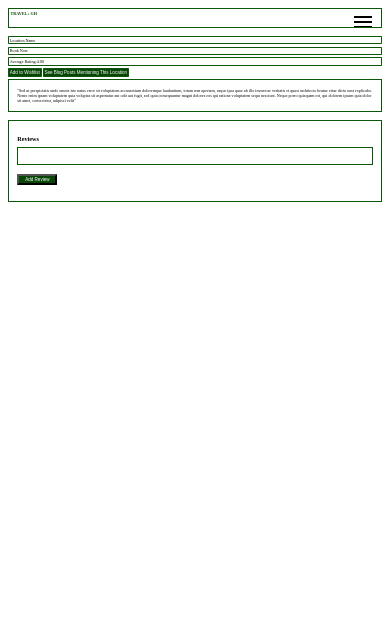
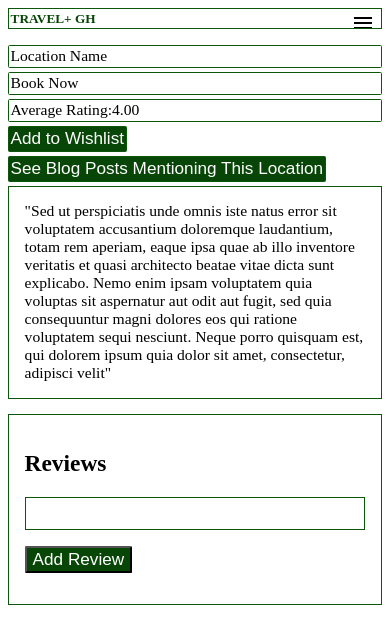
Before and after one commit to sediaku/Web_Warriors_Travelsite, a PHP site: page /view/location.php in a window 390 px wide. Shown: the top 644 px of the page. Run offline with PHP 8.4, Linux system fonts and the light colour scheme.

Commit message:
Removed redundant code

```diff
--- a/TRAVEL+/assets/css/location-style.css
+++ b/TRAVEL+/assets/css/location-style.css
@@ -1,52 +1,3 @@
-html {
-    font-size: 1.51vw;
-}
-
-.topnav {
-    display: grid;
-    grid-template-columns: 1fr 2fr;
-    overflow: hidden;
-    border: 0.1rem solid rgb(11, 88, 11);
-    max-height: 4.5vw;
-}
-
-.topnav h1 {
-    float: left;
-    padding: 0.40vw;
-    border: none;
-    margin-top: 0%;
-    font-size: 1rem;
-    position: relative;
-    top: 0;
-    left: 0;
-    color: rgb(8, 70, 8);
-    font-weight: bold;
-}
-
-
-.topnav a {
-    float: right;
-    color: black;
-    text-align: center;
-    padding: 1.06vw 1.21vw;
-    text-decoration: none;
-    font-size: .9rem;
-}
-
-.topnav a:hover {
-    text-decoration: underline;
-    color: rgb(8, 70, 8);
-}
-
-.topnav a.active {
-    color: rgb(8, 70, 8);
-    font-weight: bold;
-}
-
-.topnav .view-more {
-    display: none;
-}
-
 button {
     background-color: rgb(8, 70, 8);
     color: white;
@@ -105,9 +56,33 @@ section{
 
 /* Tablet Media Query */
 @media screen and (max-width: 768px) {
-    html {
-        font-size: 1.21vw;
+    section{
+        font-size: 200%;
+        grid-template-columns: 1fr;
     }
+
+    .left div{
+        max-width: 100%;
+    }
+
+    .right div{
+        max-width: 100%;
+    }
+
+    section{
+        grid-template-columns: 1fr;
+    }
+
+
+}
+
+/* Mobile Media Query */
+@media screen and (max-width: 480px) {
+    section{
+        font-size: 200%;
+        grid-template-columns: 1fr;
+    }
+
     section div{
         max-width: 100%;
     }
@@ -119,67 +94,4 @@ section{
     .right div{
         max-width: 100%;
     }
-
-    .topnav .bar{
-        display: none;
-    }
-
-    .topnav {
-        display: grid;
-        grid-template-columns: 5fr 1fr;
-
-    }
-
-    .topnav .view-more {
-        background-color: white;
-        color: black;
-        display: inline;
-        float: right;
-        border: none;
-        max-height: 100%;
-
-    }
-
-    .topnav .view-more:hover{
-        cursor: pointer;
-    }
-
-    section{
-        grid-template-columns: 1fr;
-    }
-
-
 }
-
-/* Mobile Media Query */
-@media screen and (max-width: 480px) {
-    html {
-        font-size: 1.06vw;
-    }
-
-    .topnav .bar{
-        display: none;
-    }
-
-    .topnav {
-        display: grid;
-        grid-template-columns: 5fr 1fr;
-
-    }
-
-    .topnav .view-more {
-        background-color: white;
-        color: black;
-        display: inline;
-        float: right;
-        border: none;
-        max-height: 100%;
-
-    }
-
-    .topnav .view-more:hover{
-        cursor: pointer;
-    }
-
-
-}
--- a/TRAVEL+/view/location.php
+++ b/TRAVEL+/view/location.php
@@ -4,6 +4,7 @@
         <meta charset="UTF-8">
         <meta name = "viewport" content = "width=device-width, initial-scale=1.0">
         <title>Location</title>
+        <link rel = "stylesheet" href = "../assets/css/style.css">
         <link rel = "stylesheet" href = "../assets/css/location-style.css">
         <link href="https://fonts.googleapis.com/icon?family=Material+Symbols+Outlined" rel="stylesheet">
     </head>
```
Also changed, not shown: TRAVEL+/assets/css/blog-style.css (+2 -12 lines).
